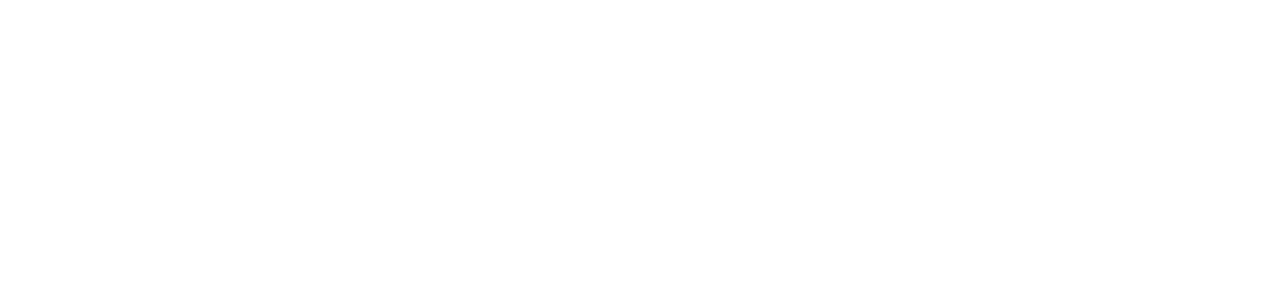
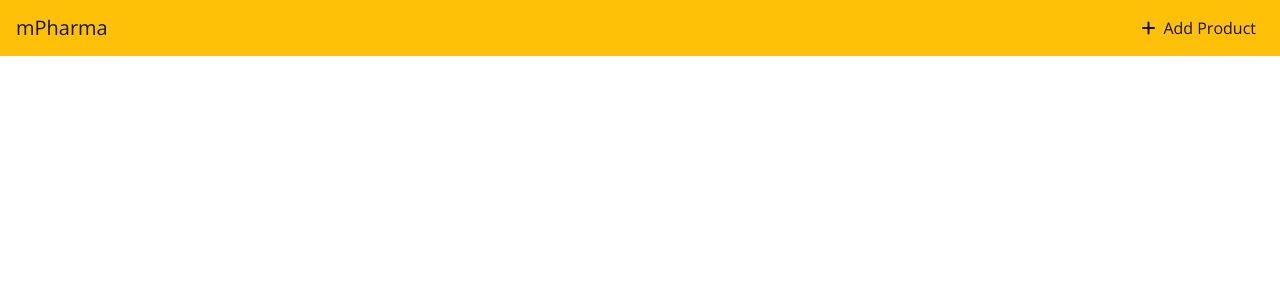
Before and after one commit to nytro04/mpharma-test, a React (Create React App) app: page / in a window 1280 px wide. Shown: the top 300 px of the page. Built offline with nearby package versions, Linux system fonts and the light colour scheme.

Commit message:
added navbar

```diff
--- a/src/App.js
+++ b/src/App.js
@@ -1,12 +1,18 @@
-import React from 'react'
-import "./scss/main.scss"
+import React from "react";
+import { BrowserRouter, Route, Switch } from "react-router-dom";
+import "./scss/main.scss";
+import Navbar from "./components/Navbar";
 
 const App = () => {
   return (
-    <div className="container">
+    <div>
+      <BrowserRouter>
+        <div>
+          <Navbar />
+        </div>
+      </BrowserRouter>
+    </div>
+  );
+};
 
-    </div>
-  )
-}
-
-export default App
+export default App;
--- /dev/null
+++ b/src/components/Navbar.js
@@ -0,0 +1,36 @@
+import React from "react";
+import { Link } from "react-router-dom";
+
+const Navbar = () => {
+  return (
+    <nav className="navbar navbar-expand-lg navbar-light bg-warning">
+      <Link className="navbar-brand" to="/">
+        mPharma
+      </Link>
+      <button
+        className="navbar-toggler"
+        type="button"
+        data-toggle="collapse"
+        data-target="#navbarTogglerDemo02"
+        aria-controls="navbarTogglerDemo02"
+        aria-expanded="false"
+        aria-label="Toggle navigation"
+      >
+        <span className="navbar-toggler-icon"></span>
+      </button>
+
+      <div className="collapse navbar-collapse" id="navbarTogglerDemo02">
+        <ul className="navbar-nav ml-auto mt-2 mt-lg-0">
+          <li className="nav-item active">
+            <Link className="nav-link" to="/add-product">
+              <i className="fas fa-plus mr-2"></i>
+              Add Product
+            </Link>
+          </li>
+        </ul>
+      </div>
+    </nav>
+  );
+};
+
+export default Navbar;
```
